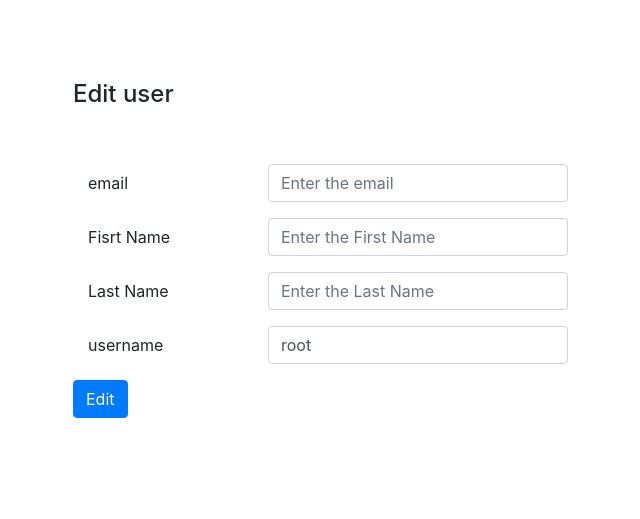
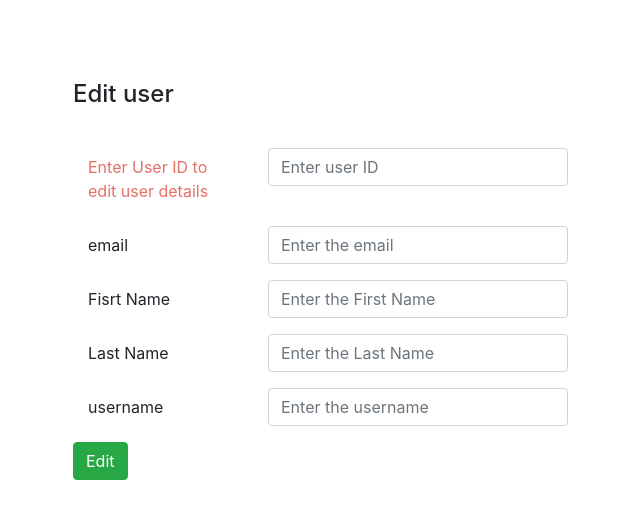
Before and after one commit to nidula6/Library_Management_System, a PHP site: page /admin_page.php in a window 1280 px wide. Shown: the part 155-674 px from the top of the page, without its empty margins (27-667 px from the left). Run offline with PHP 8.4, Linux system fonts and the light colour scheme; the visitor is signed in with stand-in values (Sample User, id 1); data that the repository does not hold is empty; some libraries are stand-ins or nearby versions.

Commit message:
edited some codes

```diff
--- a/admin_page.php
+++ b/admin_page.php
@@ -31,6 +31,8 @@ if(!isset($_SESSION['username'])){
     <script src="https://cdnjs.cloudflare.com/ajax/libs/popper.js/1.12.9/umd/popper.min.js"
         integrity="sha384-ApNbgh9B+Y1QKtv3Rn7W3mgPxhU9K/ScQsAP7hUibX39j7fakFPskvXusvfa0b4Q"
         crossorigin="anonymous"></script>
+
+
 </head>
 <body>
 <h3>Welcome, <?php echo $_SESSION['username'] ?></h3>
@@ -103,8 +105,7 @@ if(!isset($_SESSION['username'])){
                                     </td>
 
                                     <td>
-                                        <a href="admin_page.php?edit=<?php echo $row['user_id']; ?>"><button
-                                                class="btn btn-success">Edit</button></a>
+
 
                                         <a href="process.php?delete=<?php echo $row['user_id'] ?>" class="btn btn-danger btn-xl"
                                             style="display: inline !important;">Delete</a>
@@ -146,9 +147,15 @@ if(!isset($_SESSION['username'])){
                 <div>
                     <div class="container" style="margin-top: 40px;">
                         <form action="process.php" method="POST">
-                            <div class="form-row">
-                                <div class="form-group">
-                                    <input type="hidden" id="user_id" name="user_id" value="<?php echo $user_id; ?>">
+
+
+
+                                <div class="form-group row">
+                                    <label for="text" class="col-sm-2 col-form-label" style="color: #e67067;"> Enter User ID to edit user details</label>
+                                 <div class="col-sm-10">
+
+                                    <input type="text" class="form-control" id="user_id" name="user_id"
+                                    placeholder="Enter user ID " style="width: 300px; font-color: red" Required>
 
                                 </div>
                             </div>
@@ -159,16 +166,17 @@ if(!isset($_SESSION['username'])){
                                 <div class="col-sm-10">
 
                                     <input type="email" class="form-control" id="email" name="email"
-                                        placeholder="Enter the email" style="width: 300px;" value="<?php echo $email; ?>" Required>
+                                        placeholder="Enter the email" style="width: 300px;"Required>
                                 </div>
                             </div>
+
                             <div class="form-group row">
                                 <label for="firstname" class="col-sm-2 col-form-label">Fisrt Name</label>
                                 <div class="col-sm-10">
 
                                     <input type="text" class="form-control" id="firstname" name="firstname"
                                         placeholder="Enter the First Name" style="width: 300px;"
-                                        value="<?php echo $firstname; ?>" Required>
+                                         Required>
                                 </div>
                             </div>
 
@@ -178,7 +186,7 @@ if(!isset($_SESSION['username'])){
 
                                     <input type="text" class="form-control" id="lastname" name="lastname"
                                         placeholder="Enter the Last Name" style="width: 300px;"
-                                        value="<?php echo $lastname; ?>" Required>
+                                        Required>
                                 </div>
                             </div>
 
@@ -188,7 +196,7 @@ if(!isset($_SESSION['username'])){
 
                                     <input type="text" class="form-control" id="username" name="username"
                                         placeholder="Enter the username" style="width: 300px;"
-                                        value="<?php echo $username; ?>" Required>
+                                         Required>
                                 </div>
                             </div>
 
@@ -197,16 +205,13 @@ if(!isset($_SESSION['username'])){
 
                     </div>
                     <div>
-                        <?php
-                        if ('$update' == true):
-                            ?>
-                            <button type="submit" class="btn btn-primary" name="update">Edit</button>
+
+                    <a href="admin_page.php"><button
+                    class="btn btn-success" type="submit" name="submit">Edit</button></a>
 
 
-                        <?php else: ?>
-                            <button type="submit" class="btn btn-primary" name="save">Save</button>
 
-                        <?php endif; ?>
+
 
                     </div>
 
```
